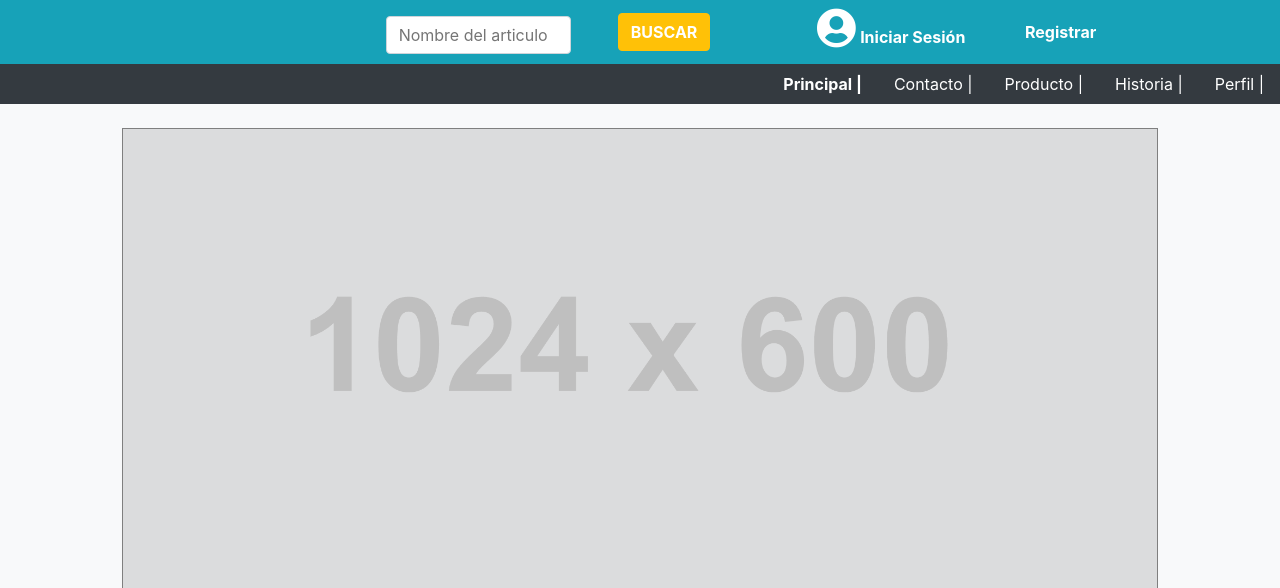
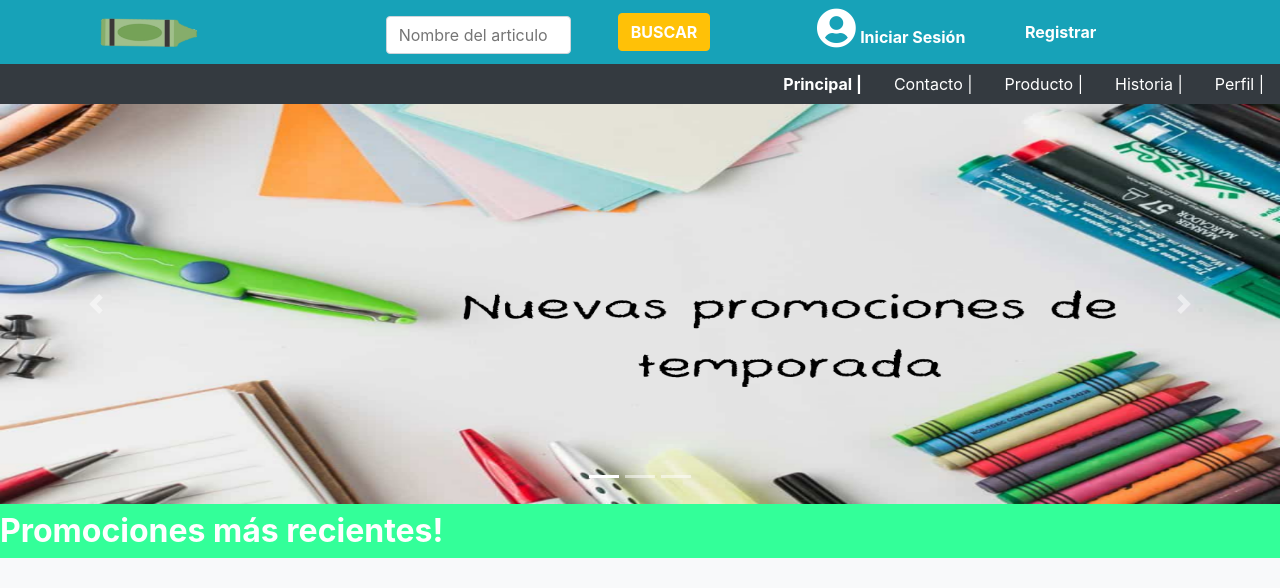
Before and after one commit to AndreyAlonso/marbaran, a PHP site: page /principal.php in a window 1280 px wide. Shown: the top 588 px of the page. Run offline with PHP 8.4, Linux system fonts and the light colour scheme; data that the repository does not hold is empty; some libraries are stand-ins or nearby versions.

Commit message:
Cambio en interfaz pantalla Principal.php

```diff
--- a/encabezado.php
+++ b/encabezado.php
@@ -61,7 +61,7 @@ HTML;
   <!-- Navbar content -->
   <div class="container center">
   <div class="col-lg-3 col-md-3 col-sm-1 ">
-
+    <img src="imagenes/crayon.png" width="100px">
 </div>
 
     <div class="col-lg-2 col-sm-6 col-md-2 py-3 ">
--- a/principal.php
+++ b/principal.php
@@ -58,21 +58,44 @@ else{
         $_SESSION['pagina'] = "principal.php";
     }
     ?>
-    <br>
-<div class="container justify-content-center col-10  text-center ">
 
-            <img src="imagenes/promocion.png"width="100%">
+
+<div id="carouselExampleIndicators" class="carousel slide" data-ride="carousel">
+  <ol class="carousel-indicators">
+    <li data-target="#carouselExampleIndicators" data-slide-to="0" class="active"></li>
+    <li data-target="#carouselExampleIndicators" data-slide-to="1"></li>
+    <li data-target="#carouselExampleIndicators" data-slide-to="2"></li>
+  </ol>
+  <div class="carousel-inner">
+    <div class="carousel-item active">
+      <img src="imagenes/promo1.png" class="d-block" height="400px" width="100%" alt="...">
+    </div>
+    <div class="carousel-item">
+      <img src="imagenes/promo2.png" class="d-block" height="400px" width="100%" alt="...">
+    </div>
+  </div>
+  <a class="carousel-control-prev" href="#carouselExampleIndicators" role="button" data-slide="prev">
+    <span class="carousel-control-prev-icon" aria-hidden="true"></span>
+    <span class="sr-only">Previous</span>
+  </a>
+  <a class="carousel-control-next" href="#carouselExampleIndicators" role="button" data-slide="next">
+    <span class="carousel-control-next-icon" aria-hidden="true"></span>
+    <span class="sr-only">Next</span>
+  </a>
+</div>
+
+
+
 
 
 
 
 
         </div>
-        <br>
-        <br>
+
         <!-- SLIDER -->
         <div>
-            <h2 class="bg-dark text-white container py-2">Aprovecha estas promociones</h2>
+            <h2 class="  text-white   py-2" style="background-color: rgb(51,255,153);"><b>Promociones más recientes!</b></h2>
             <div class="container">
                 <div class="row">
                     <div class ="col-lg-4 col-md-4 col-sm-12 py-4">
@@ -126,7 +149,7 @@ else{
 <div class="container">
     <div class="row">
         <div class="col-6">
-            <h2 class="alert alert-primary">Misión</h2>
+            <h2 class="text-white  py-2 btn-lg" style="background-color: rgb(102,178,255);"><b>Misión</b></h2>
             <hr>
             <p>Lorem ipsum dolor sit amet, consectetur adipisicing elit, sed do eiusmod
             tempor incididunt ut labore et dolore magna aliqua. Ut enim ad minim veniam,
@@ -137,7 +160,7 @@ else{
             </p>
         </div>
         <div class="col-6">
-            <h2 class="alert alert-primary">Visión</h2>
+            <h2 class="text-white  py-2 btn-lg" style="background-color: rgb(102,178,255);"><b>Visión</b></h2>
             <hr>
             <p>Lorem ipsum dolor sit amet, consectetur adipisicing elit, sed do eiusmod
             tempor incididunt ut labore et dolore magna aliqua. Ut enim ad minim veniam,
```
Also changed, not shown: imagenes/crayon.png (added), imagenes/promo1.png (added), imagenes/promo2.png (added).
